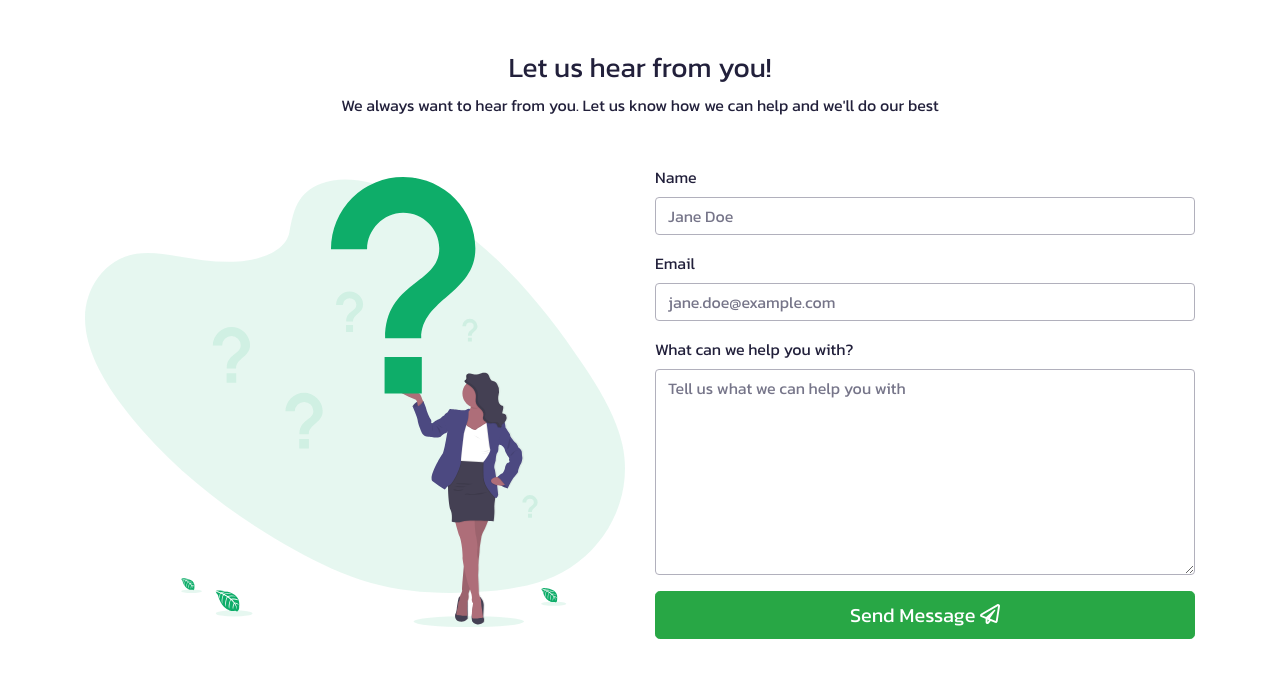
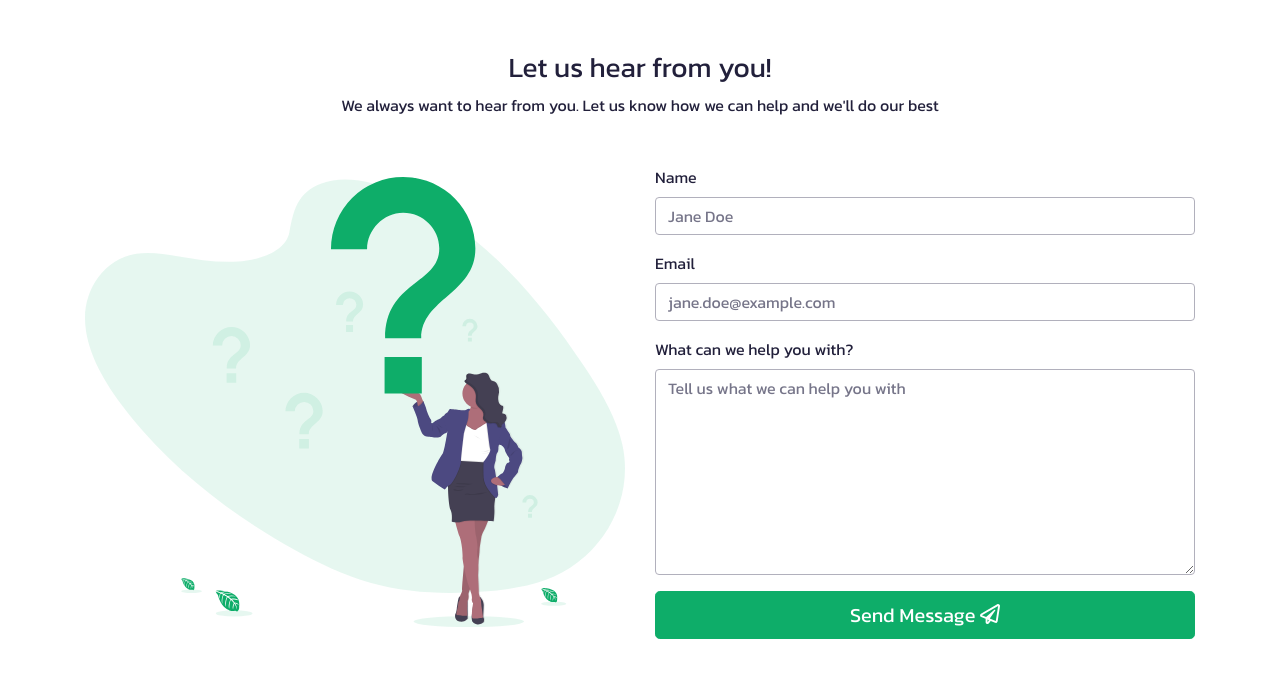
Before and after one commit to gitrevue/website, a Gatsby site: page /contact-us in a window 1280 px wide. Shown: the part 77-768 px from the top of the page. Built offline with nearby package versions, Linux system fonts and the light colour scheme; Gatsby itself is replaced by a stand-in of ours.

Commit message:
Use primary colour

```diff
--- a/src/components/contact-form.js
+++ b/src/components/contact-form.js
@@ -35,7 +35,7 @@ class ContactForm extends React.Component {
           <textarea name="message" id="message" className="form-control" placeholder="Tell us what we can help you with" rows={8} />
         </div>
 
-        {status === null && <button className="btn btn-success btn-lg btn-block">Send Message <FontAwesomeIcon icon={faPaperPlane}/></button>}
+        {status === null && <button className="btn btn-primary btn-lg btn-block">Send Message <FontAwesomeIcon icon={faPaperPlane}/></button>}
         {status === "SUCCESS" && <div className="alert alert-success">Thanks! We'll get back to you shortly</div>}
         {status === "ERROR" && <div className="alert alert-danger">Ooops! There was an error sending your message. Please try again.</div>}
       </form>
```
